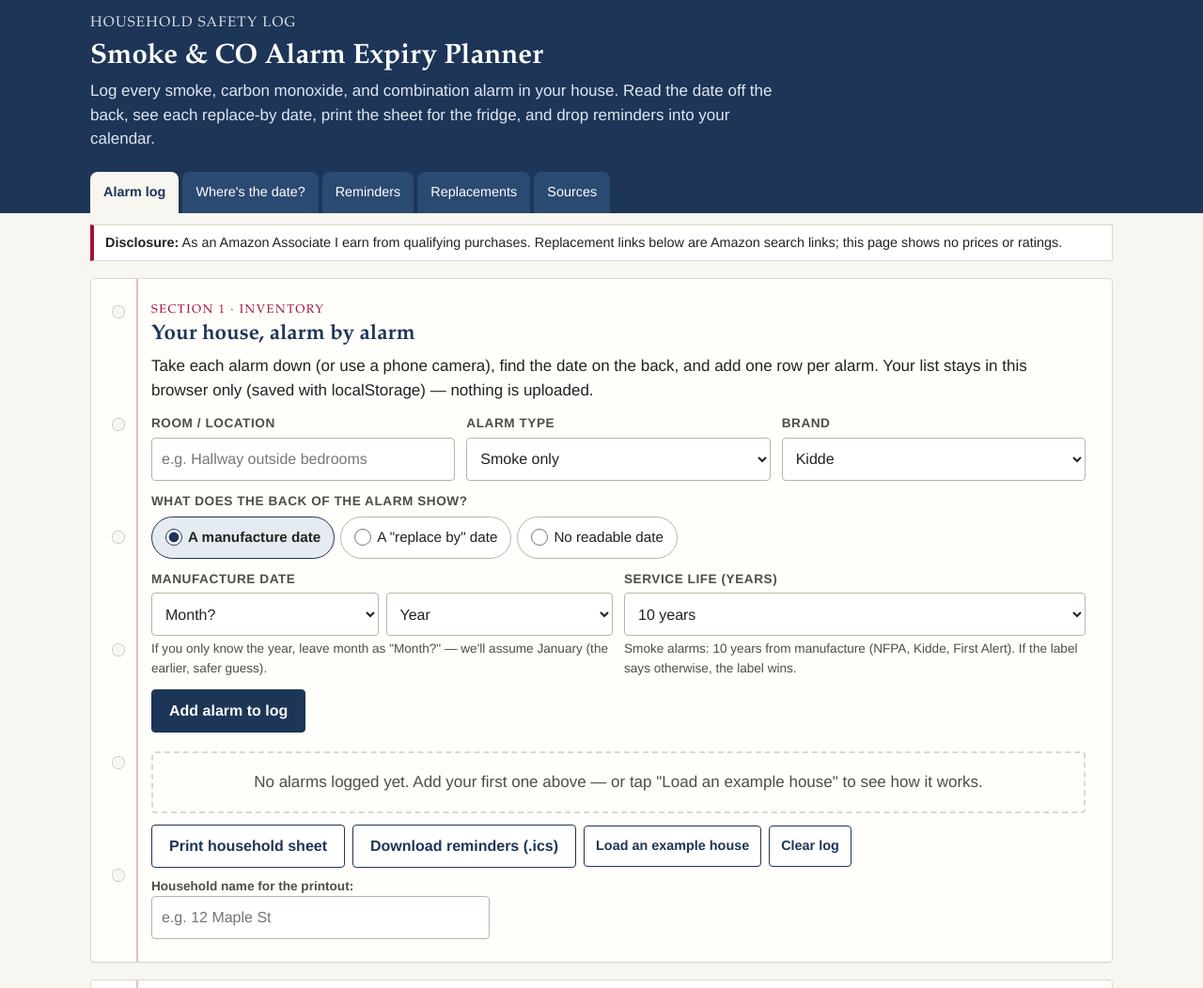
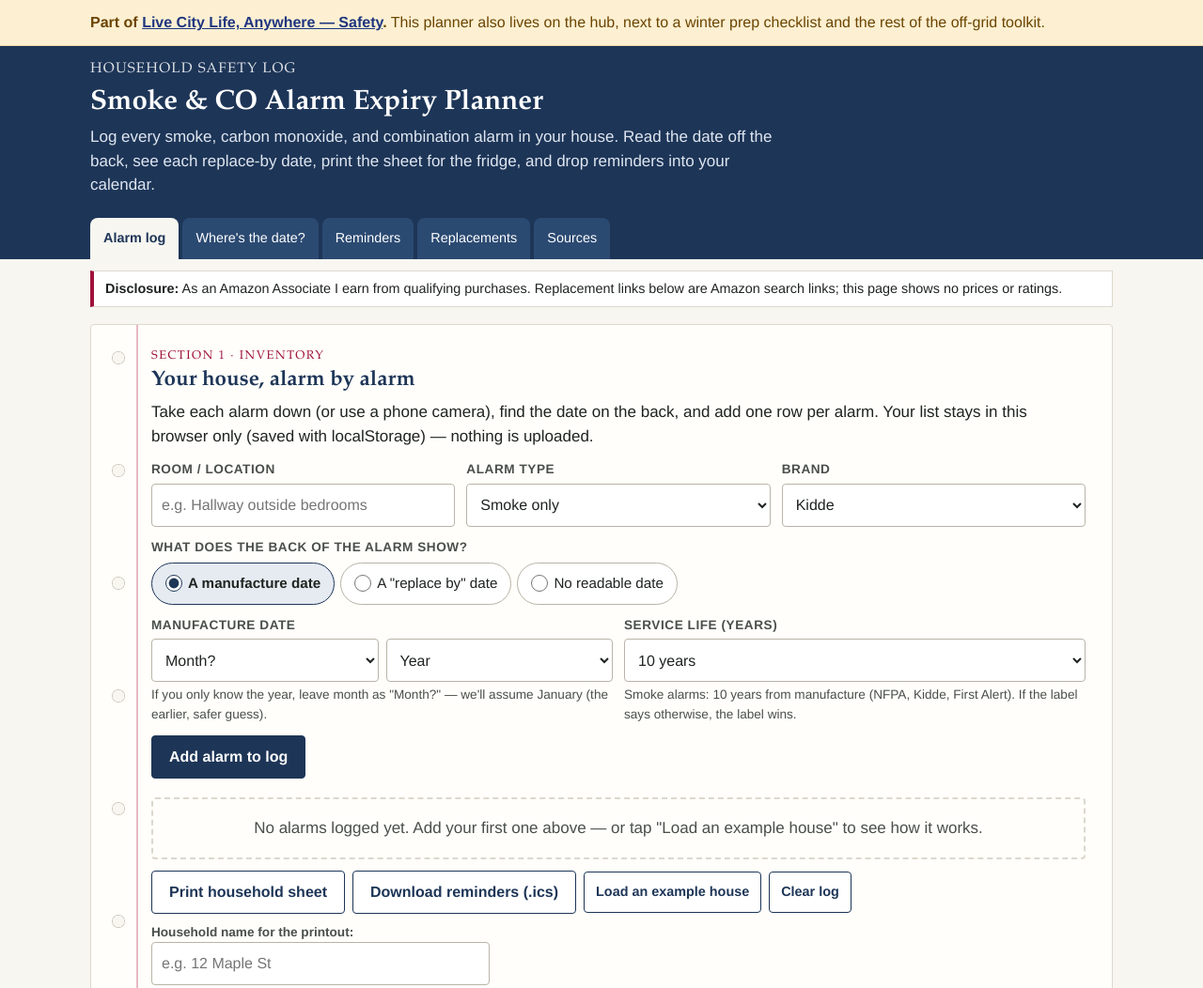
Before and after one commit to Stonex808/smoke-co-alarm-planner, a plain HTML site: page index.html in a window 1280 px wide. Shown: the top 1052 px of the page at 94% size. Drawn offline with Linux system fonts and the light colour scheme.

Commit message:
Point canonical at the hub Safety bucket and add Vercel Web Analytics

```diff
--- a/index.html
+++ b/index.html
@@ -5,7 +5,7 @@
 <meta name="viewport" content="width=device-width, initial-scale=1">
 <title>Smoke &amp; CO Alarm Expiry Planner — Log Every Alarm in Your House</title>
 <meta name="description" content="Free household log for every smoke, carbon monoxide and combo alarm in your home. Enter the manufacture date from the back of each alarm, see replace-by dates, print a sheet, and download calendar reminders.">
-<link rel="canonical" href="https://smoke-co-alarm-planner.vercel.app/">
+<link rel="canonical" href="https://live-city-life-anywhere.vercel.app/safety/">
 <meta property="og:title" content="Smoke & CO Alarm Expiry Planner">
 <meta property="og:description" content="Log every smoke and CO alarm in your house, see which ones are expired, and get calendar reminders for replace-by dates.">
 <meta property="og:type" content="website">
@@ -159,9 +159,18 @@ footer p{margin:.3rem 0}
   .testlog td:first-child,.testlog th:first-child{text-align:left;width:26%}
   a{color:#000;text-decoration:none}
 }
+
+.hubbar{background:#fdf0d2;border-bottom:1px solid #efd9a6;color:#6b4400;font-size:1rem;padding:12px 0;position:relative;z-index:2}
+.hubbar .wrap{max-width:1120px;margin:0 auto;padding:0 16px}
+.hubbar a{color:#1e357f;font-weight:700}
+.hubbar a:hover{color:#2c4bb5}
+@media print{.hubbar{display:none!important}}
 </style>
 </head>
 <body>
+<div class="hubbar"><div class="wrap">
+<p style="margin:0"><strong>Part of <a href="https://live-city-life-anywhere.vercel.app/safety/">Live City Life, Anywhere — Safety</a>.</strong> This planner also lives on the hub, next to a winter prep checklist and the rest of the off-grid toolkit.</p>
+</div></div>
 <header class="masthead">
   <div class="wrap">
     <div class="brandline">Household Safety Log</div>
@@ -335,6 +344,7 @@ footer p{margin:.3rem 0}
     <p>Test every alarm monthly with its test button. Replace any alarm that fails its test, keeps chirping after a fresh battery, or whose age you can't confirm.</p>
     <p>As an Amazon Associate I earn from qualifying purchases. Brand names are trademarks of their owners; this site is not affiliated with Kidde, First Alert, or NFPA.</p>
     <p>Your alarm list is stored only in this browser's localStorage.</p>
+    <p class="no-print">Part of <a href="https://live-city-life-anywhere.vercel.app/safety/">Live City Life, Anywhere — Safety</a>. Use the same planner on the hub, plus the winter prep checklist.</p>
   </div>
 </footer>
 
@@ -565,5 +575,7 @@ $('clear-btn').addEventListener('click',function(){if(list.length&&confirm('Clea
 syncMode(); render();
 })();
 </script>
+<script>window.va = window.va || function () { (window.vaq = window.vaq || []).push(arguments); };</script>
+<script defer src="/_vercel/insights/script.js"></script>
 </body>
 </html>
```
